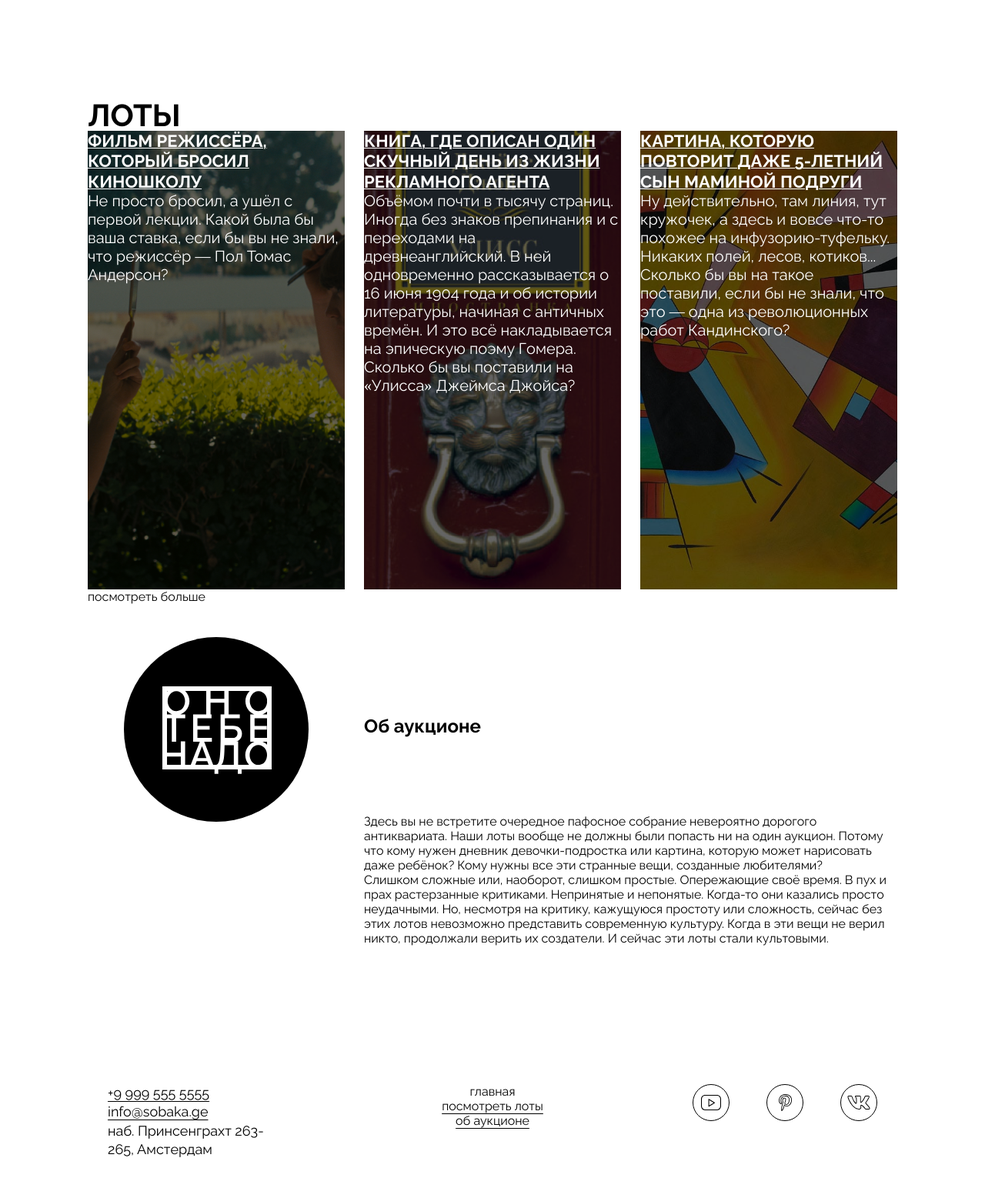
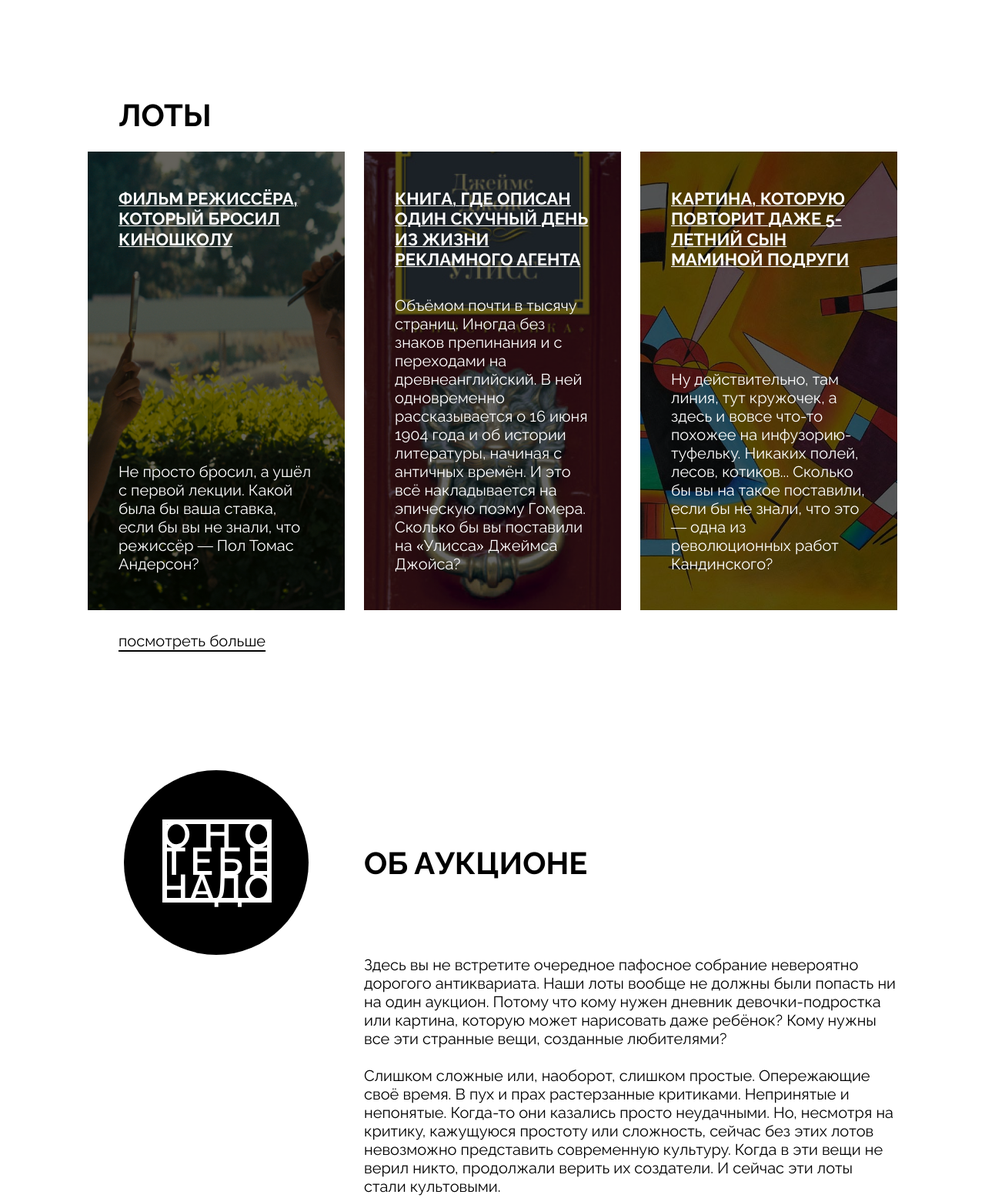
Before and after one commit to pavlanya28/ono-tebe-nado-fd, a plain HTML site: page index.html in a window 1280 px wide. Shown: the part 1100-2657 px from the top of the page at 77% size. Drawn offline with Linux system fonts and the light colour scheme.

Commit message:
выглядит готовым

```diff
--- a/index.html
+++ b/index.html
@@ -136,7 +136,7 @@
           </h2>
           <div class="about_text">
             <p >Здесь вы не встретите очередное пафосное собрание невероятно дорогого антиквариата. Наши лоты вообще не должны были попасть ни на один аукцион. Потому что кому нужен дневник девочки-подростка или картина, которую может нарисовать даже ребёнок? Кому нужны все эти странные вещи, созданные любителями?</p>
-            <p>Слишком сложные или, наоборот, слишком простые. Опережающие своё время. В пух и прах растерзанные критиками. Непринятые и непонятые. Когда-то они казались просто неудачными. Но, несмотря
+            <p class="about_text-p2">Слишком сложные или, наоборот, слишком простые. Опережающие своё время. В пух и прах растерзанные критиками. Непринятые и непонятые. Когда-то они казались просто неудачными. Но, несмотря
             на критику, кажущуюся простоту или сложность, сейчас без этих лотов невозможно представить современную культуру. Когда в эти вещи не верил никто, продолжали верить их создатели. И сейчас эти лоты стали культовыми. </p>
           </div>
         </div>
--- a/styles/style.css
+++ b/styles/style.css
@@ -1,3 +1,4 @@
+/*Желаю хорошего просмотра!*/
 .header {
     display: grid;
     grid-template-columns: 1fr min-content 1fr;
@@ -218,6 +219,7 @@
     position: relative;
     padding: 180px 24px 0 24px;
     height: 723px;
+    margin-bottom: 173px;
 }
 
 .lots_heading{
@@ -228,7 +230,8 @@
     line-height: 100%;
     letter-spacing: 0%;
     text-transform: uppercase;
-
+    padding-bottom: 27px;
+    padding-left: 40px;
 }
 
 .lots_card-list{
@@ -236,6 +239,8 @@
     grid-template-columns: 334px 334px 334px;
     gap: 25px;
     list-style-type: none;
+    height: 596px;
+
 }
 
 .lots_card-list-item{
@@ -253,6 +258,10 @@
     background-repeat: no-repeat;
     background-position: center;
     background-size: cover;
+
+    display: flex;
+  flex-direction: column;
+  justify-content: space-between;
 }
 
 .card_type_film{
@@ -271,6 +280,7 @@
 .card_title{
     position: relative;
     z-index: 2;
+
     color: white;
     font-family: Raleway;
     font-weight: 700;
@@ -283,11 +293,17 @@ text-decoration: underline;
     text-decoration-style: solid;
     text-decoration-thickness: 0%;
 
+    min-width: 254px;
+
+    padding-top: 48px;
+    padding-right: 40px;
+    padding-left: 40px;
 }
 
 .card_text{
     position: relative;
     z-index: 2;
+
     color: white;
     font-family: Raleway;
     font-weight: 400;
@@ -296,11 +312,24 @@ font-size: 20px;
     line-height: 120%;
     letter-spacing: 0%;
 
-
+    min-width: 254px;
+    padding-right: 40px;
+    padding-bottom: 48px;
+    padding-left: 40px;
 }
 
 .lots_look-more-link{
+    font-family: Raleway;
+    font-weight: 400;
+    font-style: Regular;
+    font-size: 20px;
+    line-height: 100%;
 
+    padding-left: 40px;
+    padding-top: 30px;
+    display: inline-block;
+    text-decoration: underline;
+    text-underline-offset: 5px;
 }
 
 
@@ -334,12 +363,27 @@ letter-spacing: 0%;
 
 .about_title{
     margin-top: 136px;
+    font-family: Raleway;
+    font-weight: 700;
+    font-style: Bold;
+    font-size: 40px;
+    line-height: 100%;
+    text-transform: uppercase;
+
 }
 
 .about_text{
     margin-top: 100px;
+    font-family: Raleway;
+    font-weight: 400;
+    font-style: Regular;
+    font-size: 20px;
+    line-height: 24px;
 }
 
+.about_text-p2{
+    margin-top: 24px;
+}
 
 /*FOOTER FOOTER FOOTER FOOTER FOOTER FOOTER FOOTER FOOTER FOOTER FOOTER FOOTER*/
 .footer{
```
Lines whose indentation alone changed are shown as unchanged.
